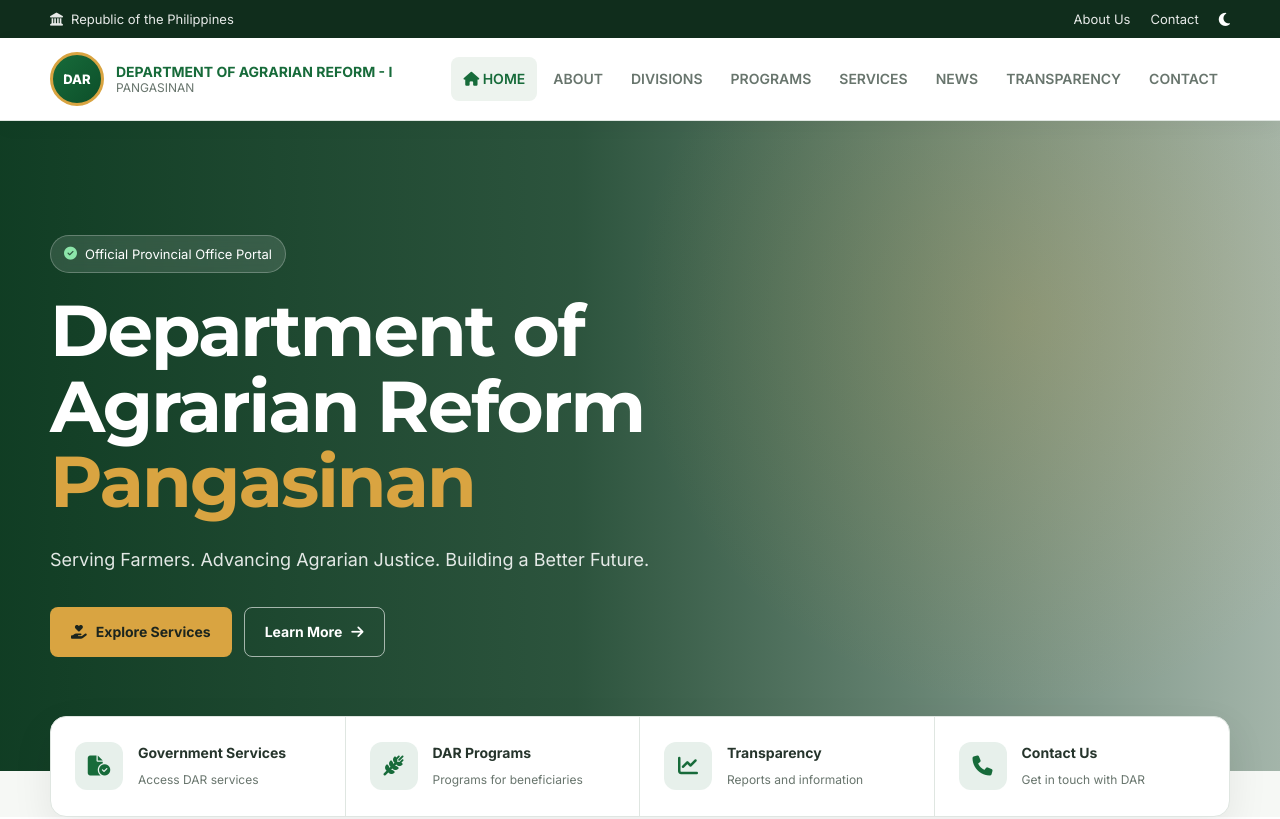
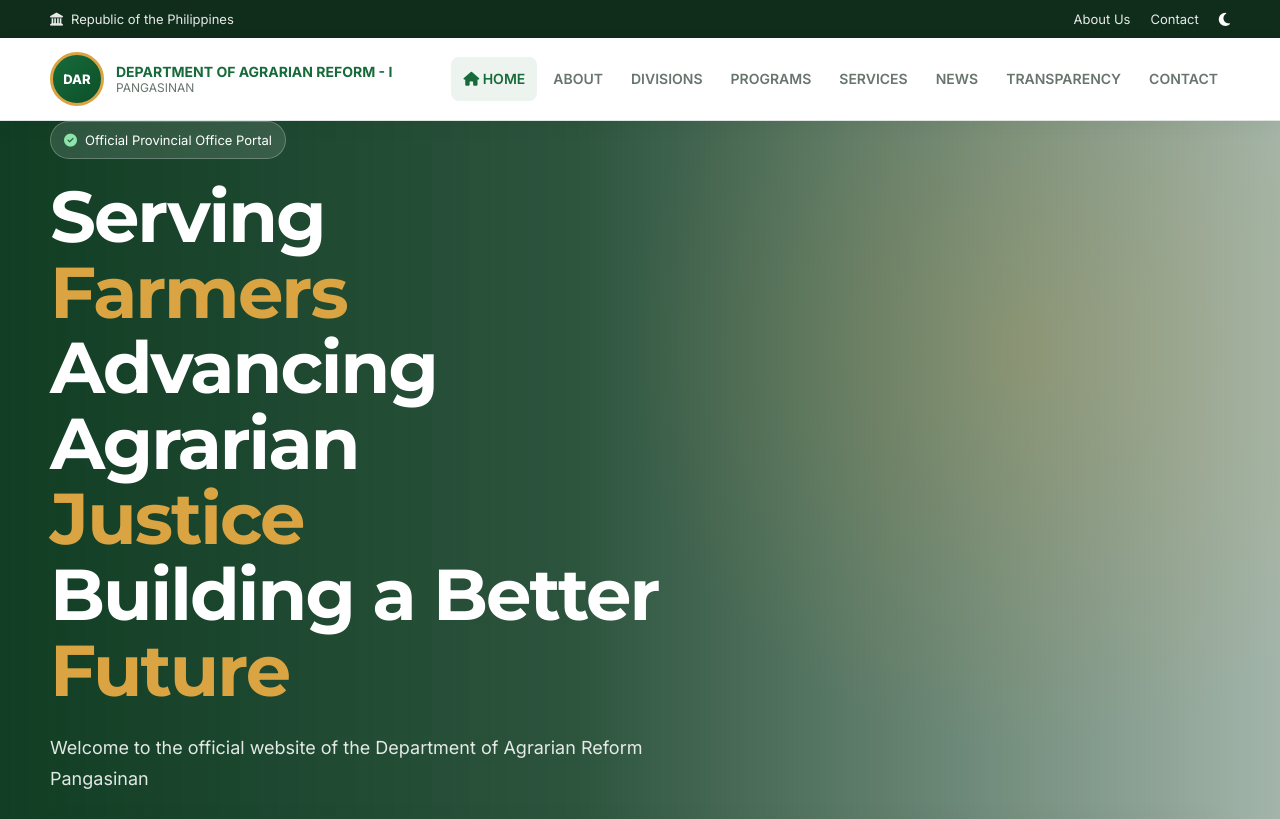
Before and after one commit to mondragonkurt-cloud/DAR-PANGASINAN, a plain HTML site: page index.html in a window 1280 px wide. Shown: the top 819 px of the page. Drawn offline with Linux system fonts and the light colour scheme.

Commit message:
Update index.html

```diff
--- a/index.html
+++ b/index.html
@@ -138,14 +138,16 @@
             </div>
 
             <h1>
-                Department of Agrarian Reform
+                Serving <span>Farmers</span>
+                Advancing Agrarian <span>Justice</span>
+                Building a Better <span>Future</span>
+
+
+            </h1>
+
+            <p>
+                Welcome to the official website of the Department of Agrarian Reform
                 <span>Pangasinan</span>
-
-            </h1>
-
-            <p>
-                Serving Farmers. Advancing Agrarian
-                Justice. Building a Better Future.
             </p>
 
             <div class="hero-buttons">
```
